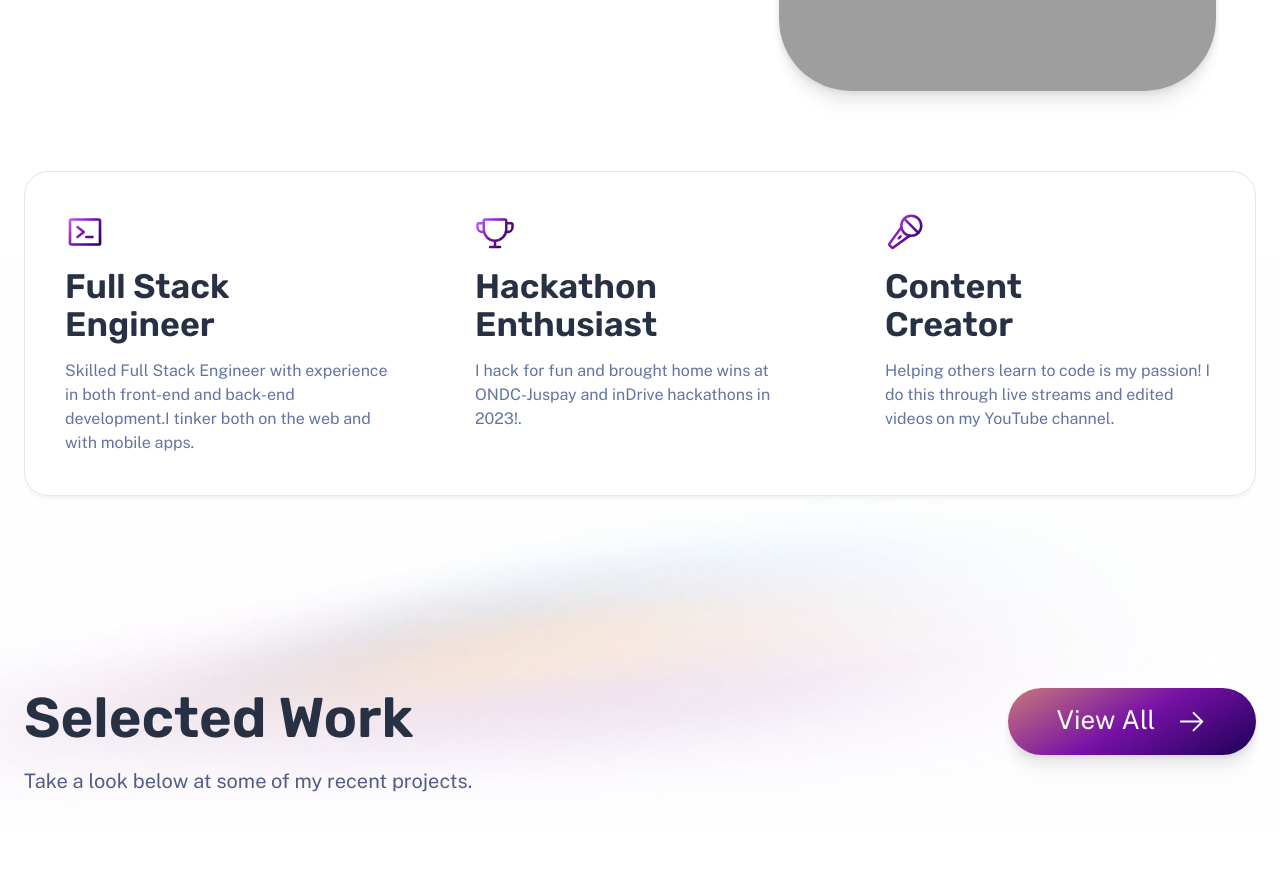
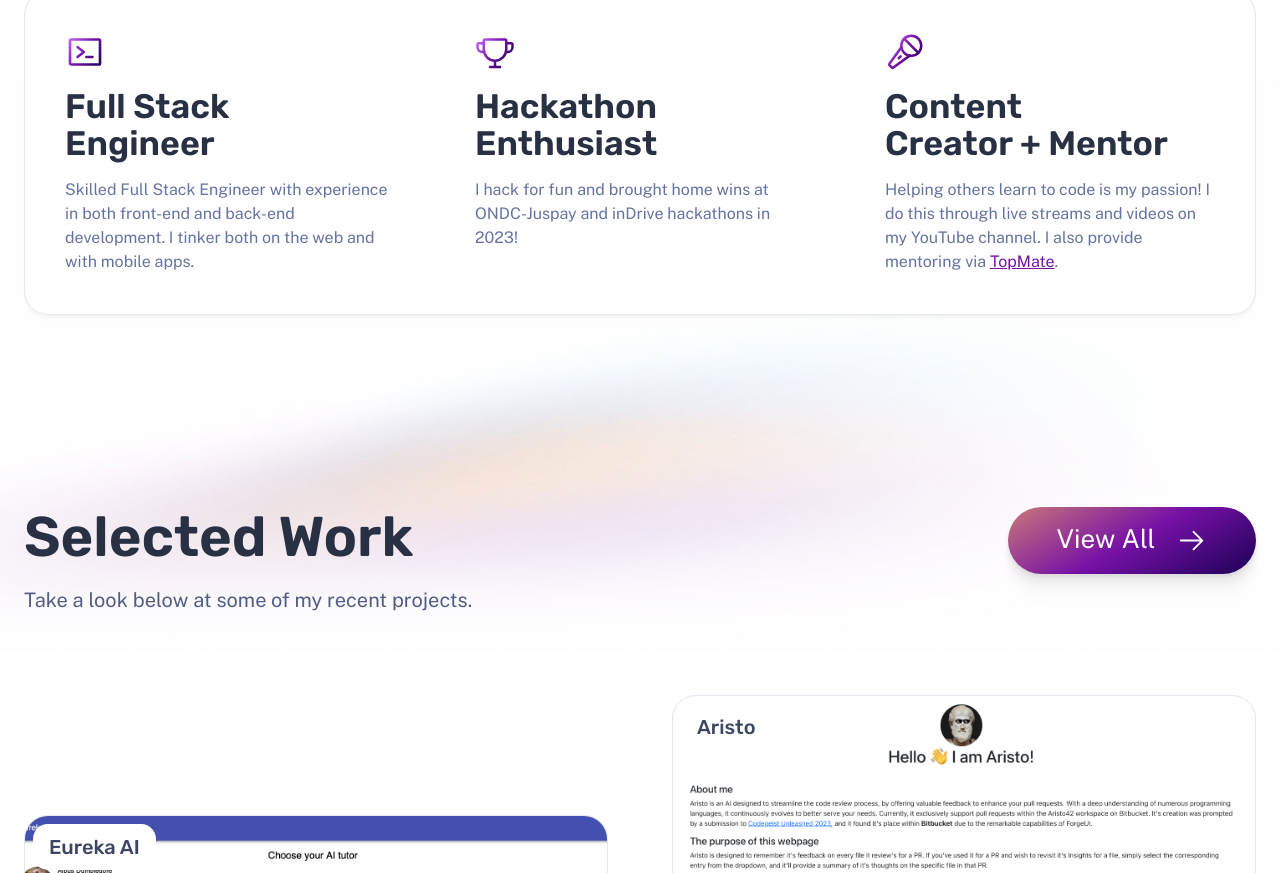
Before and after one commit to Keerat666/gurkeerat.com, an Astro site: page / in a window 1280 px wide. Shown: the part 676-1549 px from the top of the page. Built offline with nearby package versions, Linux system fonts and the light colour scheme; Astro itself is replaced by a stand-in of ours; grey boxes are pictures that could not be loaded.

Commit message:
added topmate links

```diff
--- a/src/components/Footer.astro
+++ b/src/components/Footer.astro
@@ -13,6 +13,7 @@ const currentYear = new Date().getFullYear();
 	</div>
 	<p class="socials">
 		<a target="_blank" rel="noreferrer noopener" href= 'https://www.linkedin.com/in/gurkeerat-singh-7002b7131/'> LinkedIn</a>
+		<a target="_blank" rel="noreferrer noopener" href='https://topmate.io/gurkeerat_sondhi'> TopMate</a>
 		<a target="_blank" rel="noreferrer noopener" href='https://www.instagram.com/keerat666/'> Instagram</a>
 		<a target="_blank" rel="noreferrer noopener" href='https://x.com/Keerat01'> Twitter</a>
 	</p>
--- a/src/components/IconPaths.ts
+++ b/src/components/IconPaths.ts
@@ -37,5 +37,7 @@ export const iconPaths = {
 	'tiktok-logo': `<path fill="none" stroke-linecap="round" stroke-linejoin="round" stroke-width="16" d="M168 106a96 96 0 0 0 56 18V84a56 56 0 0 1-56-56h-40v128a28 28 0 1 1-40-25V89a68 68 0 1 0 80 67Z"/>`,
 	'medium' : `<path d="M56,136a8,8,0,0,1-8,8H24a8,8,0,0,1,0-16h8V64H24a8,8,0,0,1,0-16H40v0a8,8,0,0,1,6.78,3.74L80,104.91l33.22-53.15A8,8,0,0,1,120,48v0h16a8,8,0,0,1,0,16h-8v64h8a8,8,0,0,1,0,16H112a8,8,0,0,1,0-16V83.89L86.78,124.24a8,8,0,0,1-13.56,0L48,83.89V128A8,8,0,0,1,56,136Zm112-24h64a8,8,0,0,0,0-16H168a8,8,0,0,0,0,16Zm64,16H168a8,8,0,0,0,0,16h64a8,8,0,0,0,0-16Zm0,32H80a8,8,0,0,0,0,16H232a8,8,0,0,0,0-16Zm0,32H80a8,8,0,0,0,0,16H232a8,8,0,0,0,0-16Z"></path>`,
 	'devpost' : `<path d="M223.68,66.15,135.68,18a15.94,15.94,0,0,0-15.36,0l-88,48.18a16,16,0,0,0-8.32,14v95.64a16,16,0,0,0,8.32,14l88,48.17a15.88,15.88,0,0,0,15.36,0l88-48.17a16,16,0,0,0,8.32-14V80.18A16,16,0,0,0,223.68,66.15ZM168,152v50.09l-32,17.52V132.74l80-43.8v32l-43.84,24A8,8,0,0,0,168,152Zm-84.16-7L40,121v-32l80,43.8v86.87L88,202.09V152A8,8,0,0,0,83.84,145Zm-.7-88.41,41,22.45a8,8,0,0,0,7.68,0l41-22.45,34.48,18.87L128,118.88,48.66,75.44ZM128,32h0l28.2,15.44L128,62.89,99.8,47.45ZM40,139.22l32,17.52v36.59L40,175.82Zm144,54.11V156.74l32-17.52v36.6Z"></path>`,
-	'instagram' : `<path d="M128,80a48,48,0,1,0,48,48A48.05,48.05,0,0,0,128,80Zm0,80a32,32,0,1,1,32-32A32,32,0,0,1,128,160ZM176,24H80A56.06,56.06,0,0,0,24,80v96a56.06,56.06,0,0,0,56,56h96a56.06,56.06,0,0,0,56-56V80A56.06,56.06,0,0,0,176,24Zm40,152a40,40,0,0,1-40,40H80a40,40,0,0,1-40-40V80A40,40,0,0,1,80,40h96a40,40,0,0,1,40,40ZM192,76a12,12,0,1,1-12-12A12,12,0,0,1,192,76Z"></path>`
+	'instagram' : `<path d="M128,80a48,48,0,1,0,48,48A48.05,48.05,0,0,0,128,80Zm0,80a32,32,0,1,1,32-32A32,32,0,0,1,128,160ZM176,24H80A56.06,56.06,0,0,0,24,80v96a56.06,56.06,0,0,0,56,56h96a56.06,56.06,0,0,0,56-56V80A56.06,56.06,0,0,0,176,24Zm40,152a40,40,0,0,1-40,40H80a40,40,0,0,1-40-40V80A40,40,0,0,1,80,40h96a40,40,0,0,1,40,40ZM192,76a12,12,0,1,1-12-12A12,12,0,0,1,192,76Z"></path>`,
+	'topmate' : `<path d="M256,136a8,8,0,0,1-8,8H232v16a8,8,0,0,1-16,0V144H200a8,8,0,0,1,0-16h16V112a8,8,0,0,1,16,0v16h16A8,8,0,0,1,256,136Zm-57.87,58.85a8,8,0,0,1-12.26,10.3C165.75,181.19,138.09,168,108,168s-57.75,13.19-77.87,37.15a8,8,0,0,1-12.25-10.3c14.94-17.78,33.52-30.41,54.17-37.17a68,68,0,1,1,71.9,0C164.6,164.44,183.18,177.07,198.13,194.85ZM108,152a52,52,0,1,0-52-52A52.06,52.06,0,0,0,108,152Z"></path>`
+
 };
--- a/src/components/Skills.astro
+++ b/src/components/Skills.astro
@@ -6,17 +6,17 @@ import Icon from './Icon.astro';
 	<div class="stack gap-2 lg:gap-4">
 		<Icon icon="terminal-window" color="var(--accent-regular)" size="2.5rem" gradient />
 		<h2>Full Stack <br>Engineer</h2>
-		<p>Skilled Full Stack Engineer with experience in both front-end and back-end development.I tinker both on the web and with mobile apps.</p>
+		<p>Skilled Full Stack Engineer with experience in both front-end and back-end development. I tinker both on the web and with mobile apps.</p>
 	</div>
 	<div class="stack gap-2 lg:gap-4">
 		<Icon icon="trophy" color="var(--accent-regular)" size="2.5rem" gradient />
 		<h2>Hackathon Enthusiast</h2>
-		<p>I hack for fun and brought home wins at ONDC-Juspay and inDrive hackathons in 2023!.</p>
+		<p>I hack for fun and brought home wins at ONDC-Juspay and inDrive hackathons in 2023!</p>
 	</div>
 	<div class="stack gap-2 lg:gap-4">
 		<Icon icon="microphone-stage" color="var(--accent-regular)" size="2.5rem" gradient />
-		<h2>Content <br>Creator</h2>
-		<p>Helping others learn to code is my passion! I do this through live streams and edited videos on my YouTube channel.</p>
+		<h2>Content <br>Creator + Mentor</h2>
+		<p>Helping others learn to code is my passion! I do this through live streams and videos on my YouTube channel. I also provide mentoring via <a href="https://topmate.io/gurkeerat_sondhi" target="_blank">TopMate</a>.</p>
 	</div>
 </section>
 
--- a/src/pages/index.astro
+++ b/src/pages/index.astro
@@ -47,6 +47,7 @@ const videos = [
 					<div class="roles">
 						<a style="text-decoration: none;"  href="assets/resume/resume.pdf" target="_blank"><Pill><Icon icon="pencil-line" size="1.33em" /> Resume</Pill></a>
 						<a style="text-decoration: none;"  href="https://www.canva.com/design/DAEhScnt48E/v2VgMsaMNJmGBbLj8sxJ5g/view?utm_content=DAEhScnt48E&utm_campaign=designshare&utm_medium=link&utm_source=publishsharelink" target="_blank"><Pill><Icon icon="rocket-launch" size="1.33em" /> Freelance Work Showcase</Pill></a>
+						<a style="text-decoration: none;" href="https://topmate.io/gurkeerat_sondhi" target="_blank"><Pill><Icon icon="topmate" size="1.33em" /> TopMate</Pill></a>
 						<a style="text-decoration: none;" href="https://www.youtube.com/channel/UCUKfjwTKqNfH8L2vlLwcqwg" target="_blank"><Pill><Icon icon="microphone-stage" size="1.33em" /> Youtube Channel</Pill></a>
 					</div>
 				</Hero>
```
Also changed, not shown: 1 other file.
